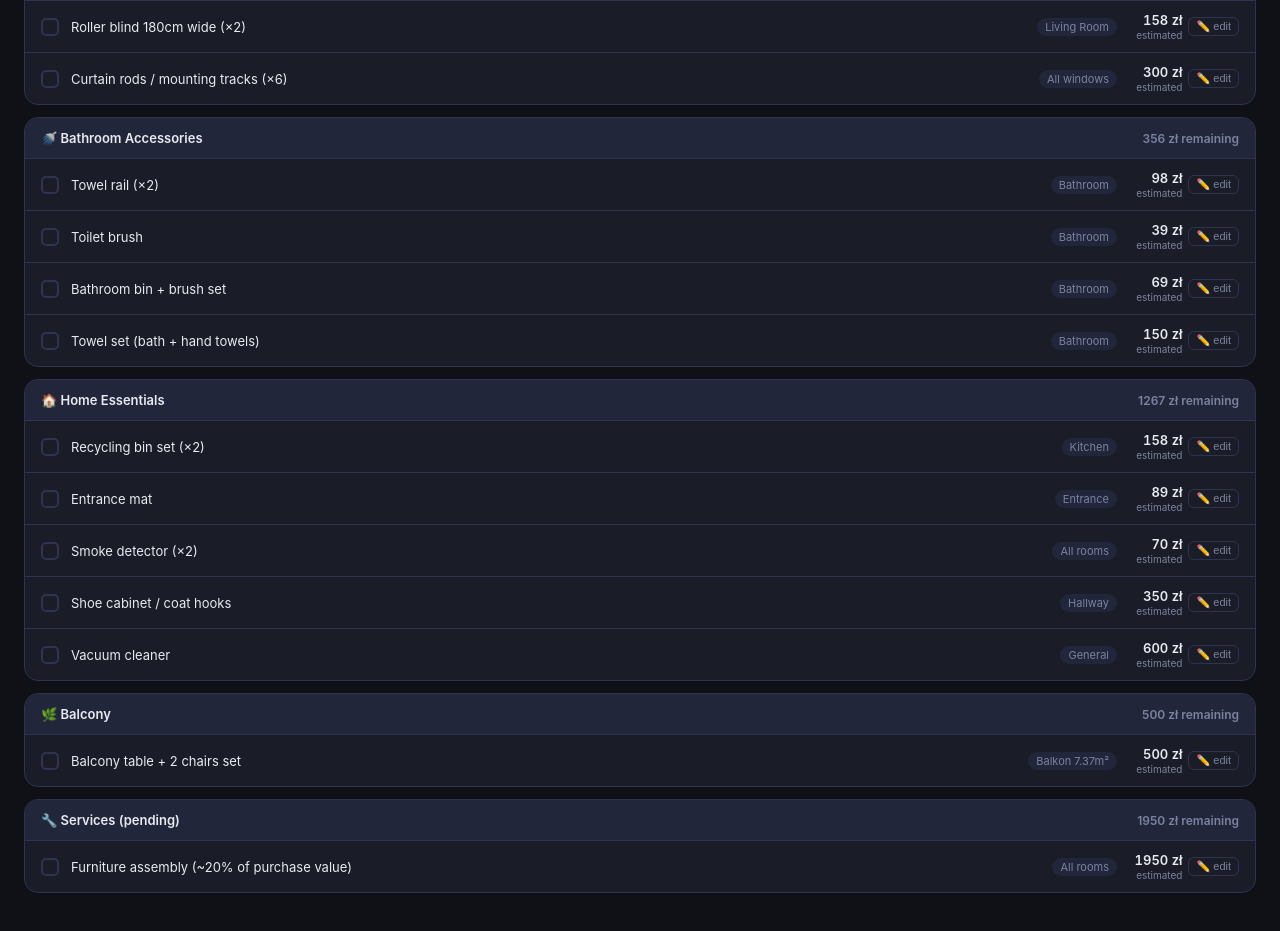
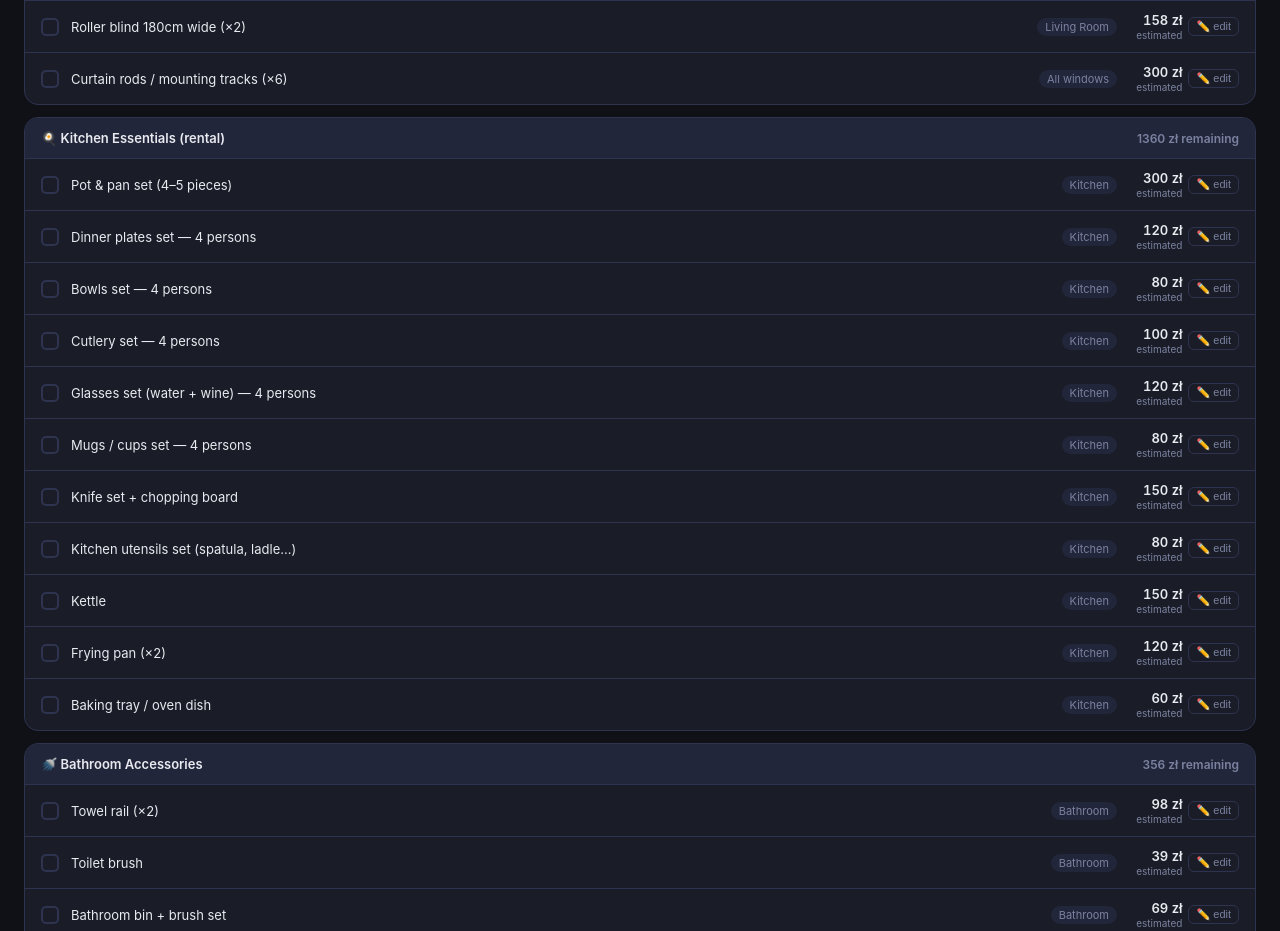
Before and after one commit to sherifrezkalla/renovation-dashboard, a website: page index.html in a window 1280 px wide. Shown: the part 6462-7393 px from the top of the page. Drawn offline with nearby package versions, Linux system fonts and the light colour scheme.

Commit message:
Add kitchen essentials group (11 items) for rental setup

```diff
--- a/index.html
+++ b/index.html
@@ -917,6 +917,19 @@ const stbTemplate = [
     { id:'blind2', name:'Roller blind 180cm wide (×2)',          room:'Living Room',    suggested:158  },
     { id:'blind3', name:'Curtain rods / mounting tracks (×6)',   room:'All windows',    suggested:300  },
   ]},
+  { group: '🍳 Kitchen Essentials (rental)', items: [
+    { id:'kit1',   name:'Pot & pan set (4–5 pieces)',              room:'Kitchen',        suggested:300  },
+    { id:'kit2',   name:'Dinner plates set — 4 persons',           room:'Kitchen',        suggested:120  },
+    { id:'kit3',   name:'Bowls set — 4 persons',                   room:'Kitchen',        suggested:80   },
+    { id:'kit4',   name:'Cutlery set — 4 persons',                 room:'Kitchen',        suggested:100  },
+    { id:'kit5',   name:'Glasses set (water + wine) — 4 persons',  room:'Kitchen',        suggested:120  },
+    { id:'kit6',   name:'Mugs / cups set — 4 persons',             room:'Kitchen',        suggested:80   },
+    { id:'kit7',   name:'Knife set + chopping board',              room:'Kitchen',        suggested:150  },
+    { id:'kit8',   name:'Kitchen utensils set (spatula, ladle…)',  room:'Kitchen',        suggested:80   },
+    { id:'kit9',   name:'Kettle',                                   room:'Kitchen',        suggested:150  },
+    { id:'kit10',  name:'Frying pan (×2)',                          room:'Kitchen',        suggested:120  },
+    { id:'kit11',  name:'Baking tray / oven dish',                 room:'Kitchen',        suggested:60   },
+  ]},
   { group: '🚿 Bathroom Accessories', items: [
     { id:'bacc1',  name:'Towel rail (×2)',                       room:'Bathroom',       suggested:98   },
     { id:'bacc2',  name:'Toilet brush',                          room:'Bathroom',       suggested:39   },
```
